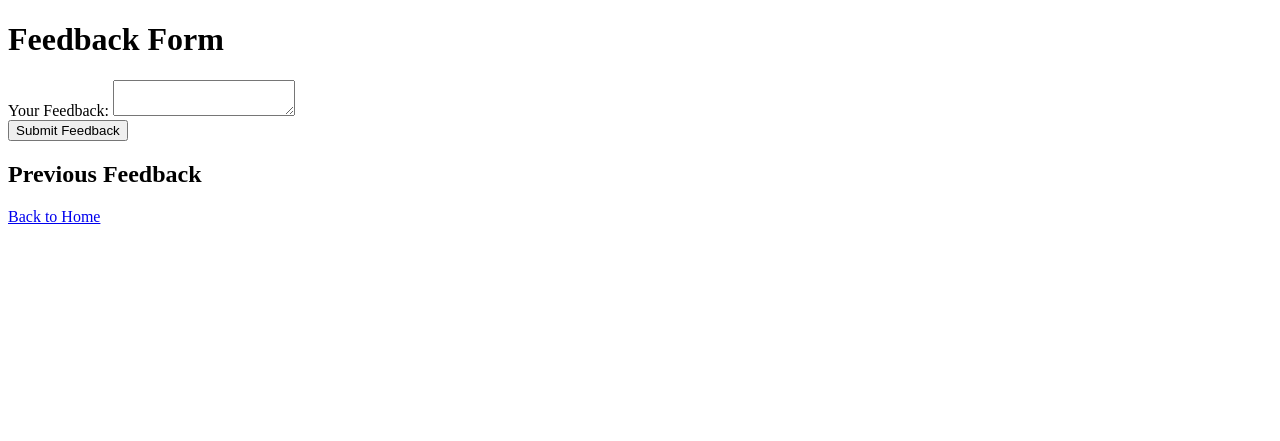
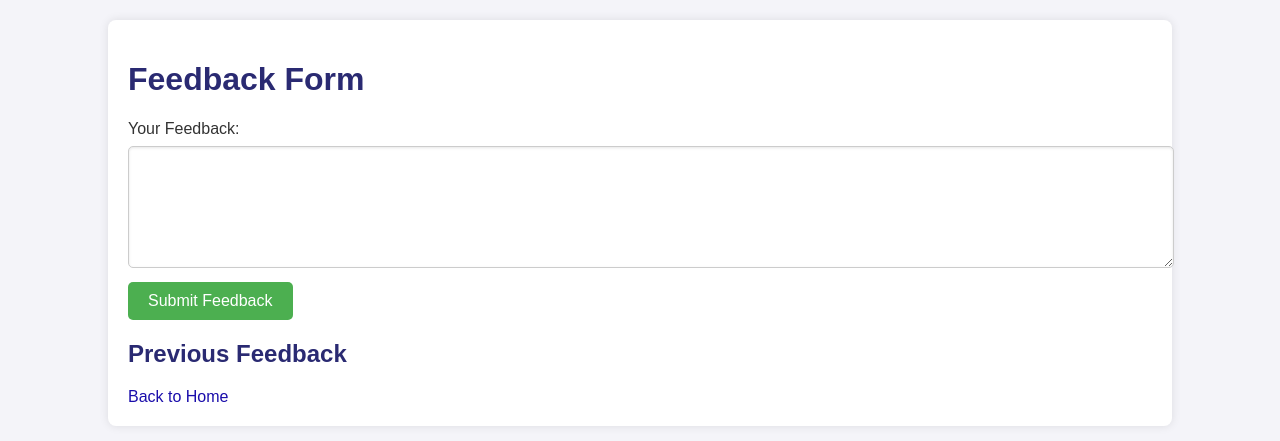
Before and after one commit to huyzzy/CMPSC445-final-project, a Flask app: page /feedback in a window 1280 px wide. Shown: the top 441 px of the page. Run offline with Flask 3, Linux system fonts and the light colour scheme.

Commit message:
Update feedback.html

```diff
--- a/cmpsc445 final project/templates/feedback.html
+++ b/cmpsc445 final project/templates/feedback.html
@@ -1,9 +1,73 @@
 <!DOCTYPE html>
-<html>
+<html lang="en">
 <head>
+    <meta charset="UTF-8">
     <title>Feedback</title>
+    <style>
+        body {
+            font-family: Arial, sans-serif;
+            background-color: #f4f4f9;
+            margin: 0;
+            padding: 0;
+            color: #333;
+        }
+        .container {
+            width: 80%;
+            margin: auto;
+            padding: 20px;
+            background-color: white;
+            box-shadow: 0 0 10px rgba(0,0,0,0.1);
+            border-radius: 8px;
+            margin-top: 20px;
+        }
+        h1, h2 {
+            color: #2a2a72;
+        }
+        textarea {
+            width: 100%;
+            height: 100px;
+            margin-top: 8px;
+            padding: 10px;
+            font-size: 16px;
+            border-radius: 5px;
+            border: 1px solid #ccc;
+            box-shadow: inset 0 1px 3px rgba(0,0,0,0.1);
+        }
+        button {
+            background-color: #4CAF50;
+            color: white;
+            padding: 10px 20px;
+            font-size: 16px;
+            border: none;
+            border-radius: 5px;
+            cursor: pointer;
+            margin-top: 10px;
+        }
+        button:hover {
+            background-color: #45a049;
+        }
+        ul {
+            list-style-type: none;
+            padding: 0;
+        }
+        li {
+            margin-bottom: 10px;
+            padding: 10px;
+            background-color: #f9f9f9;
+            border-left: 5px solid #4CAF50;
+            box-shadow: 0 2px 5px rgba(0,0,0,0.1);
+        }
+        a {
+            color: #1a0dab;
+            text-decoration: none;
+        }
+        a:hover {
+            text-decoration: underline;
+        }
+    </style>
 </head>
 <body>
+    <div class="container">
         <h1>Feedback Form</h1>
         <form action="/feedback" method="post">
             <label for="feedback">Your Feedback:</label>
@@ -17,5 +81,6 @@
             {% endfor %}
         </ul>
         <a href="/">Back to Home</a>
+    </div>
 </body>
 </html>
```
Lines whose indentation alone changed are shown as unchanged.
